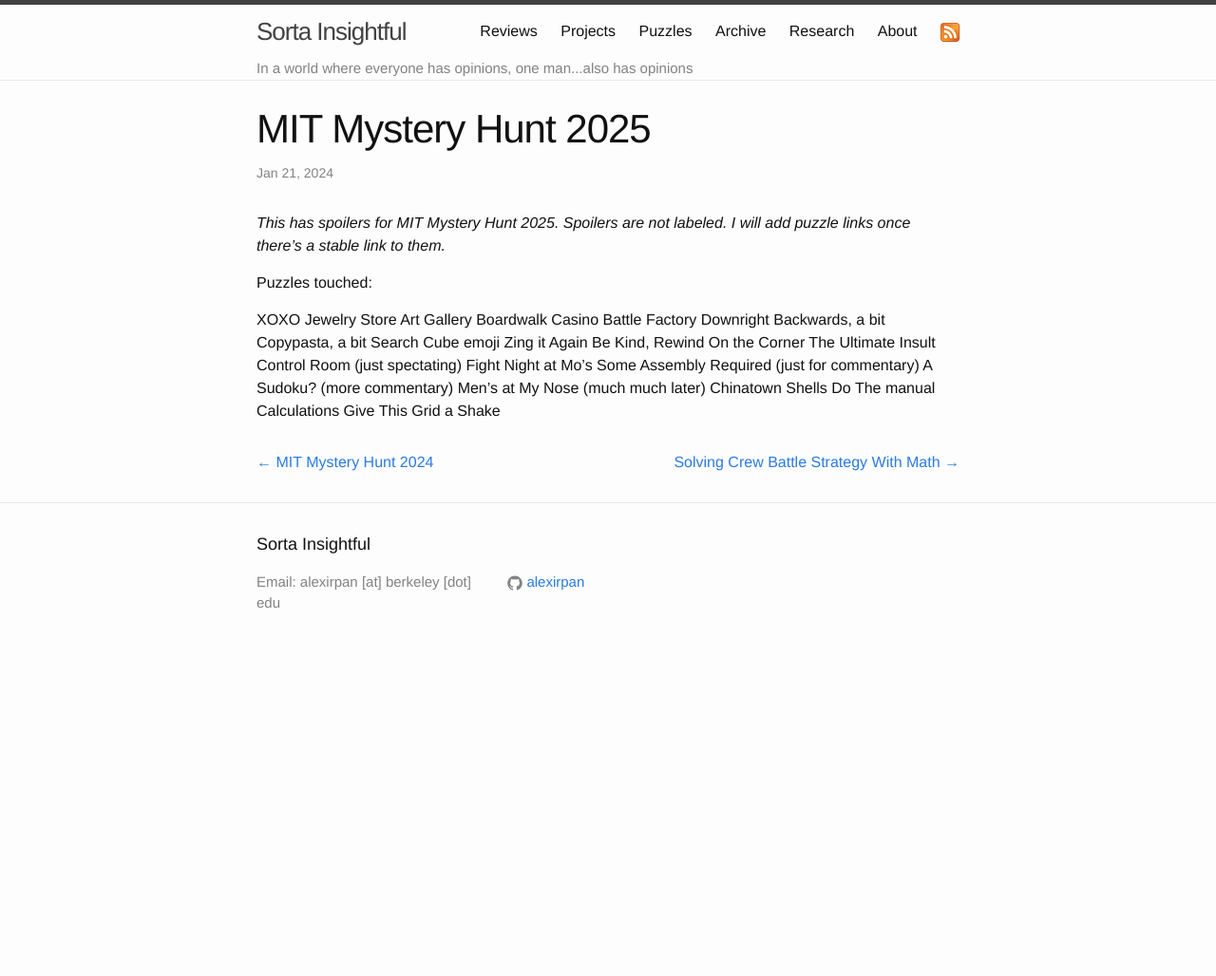
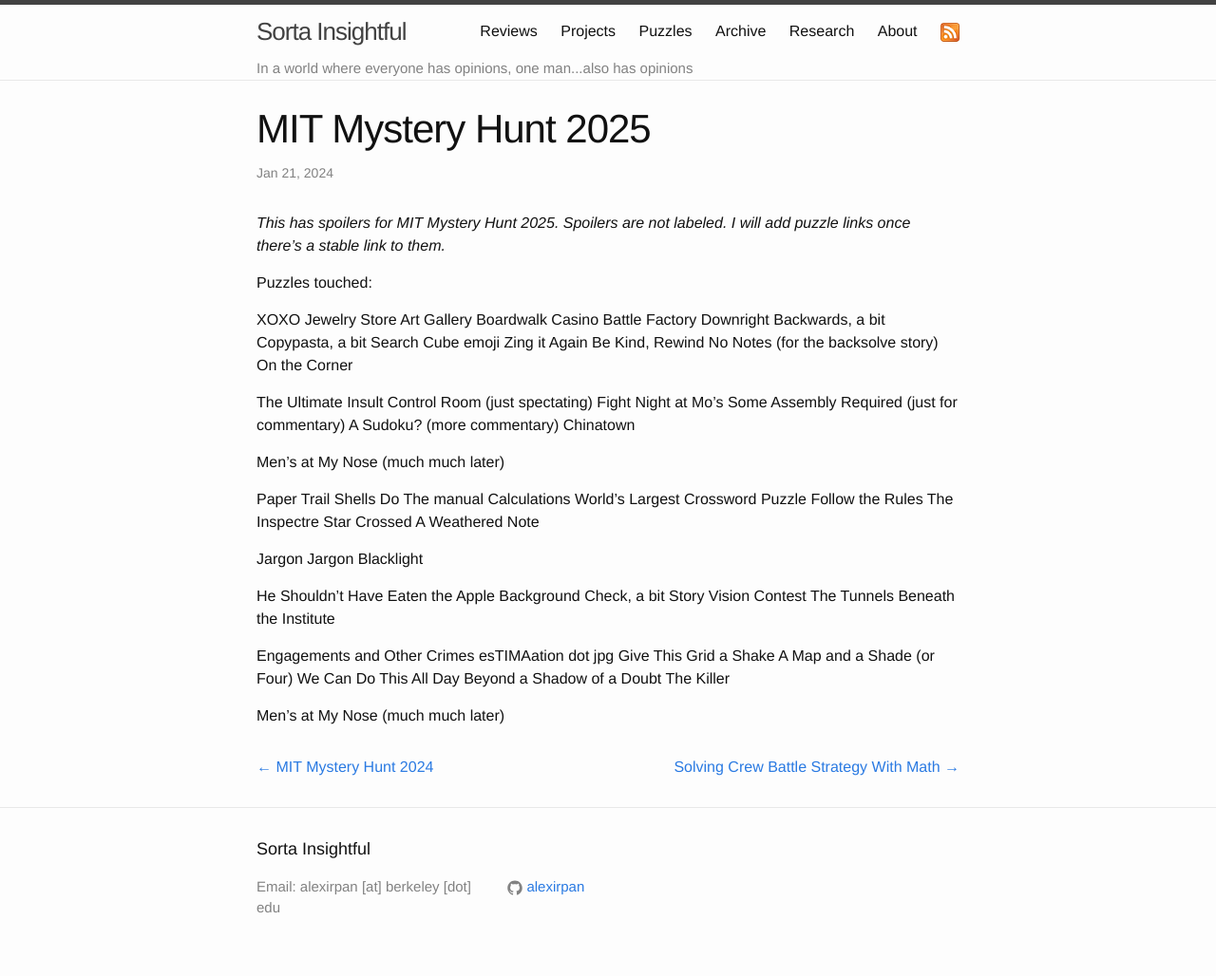
Before and after one commit to alexirpan/alexirpan.github.io, a Jekyll site: the page built from _posts/2025-01-21-mh-2025.markdown, in a window 1280 px wide. Shown: the whole page at 95% size. Built offline with Jekyll 4.4.1, drawn with Linux system fonts in a browser that asks for light colours; nearby versions of some CDN libraries; before the commit the page ends 900 px from its top, so only the background shows below that.

Commit message:
More notes on puzzles

```diff
--- a/_posts/2025-01-21-mh-2025.markdown
+++ b/_posts/2025-01-21-mh-2025.markdown
@@ -20,14 +20,41 @@
 Search Cube emoji
 Zing it Again
 Be Kind, Rewind
+No Notes (for the backsolve story)
 On the Corner
+
 The Ultimate Insult
 Control Room (just spectating)
 Fight Night at Mo's
 Some Assembly Required (just for commentary)
 A Sudoku? (more commentary)
+Chinatown
+
 Men's at My Nose (much much later)
-Chinatown
+
+Paper Trail
 Shells
 Do The manual Calculations
+World's Largest Crossword Puzzle
+Follow the Rules
+The Inspectre
+Star Crossed
+A Weathered Note
+
+Jargon
+Jargon Blacklight
+
+He Shouldn't Have Eaten the Apple
+Background Check, a bit
+Story Vision Contest
+The Tunnels Beneath the Institute
+
+Engagements and Other Crimes
+esTIMAation dot jpg
 Give This Grid a Shake
+A Map and a Shade (or Four)
+We Can Do This All Day
+Beyond a Shadow of a Doubt
+The Killer
+
+Men's at My Nose (much much later)
```
